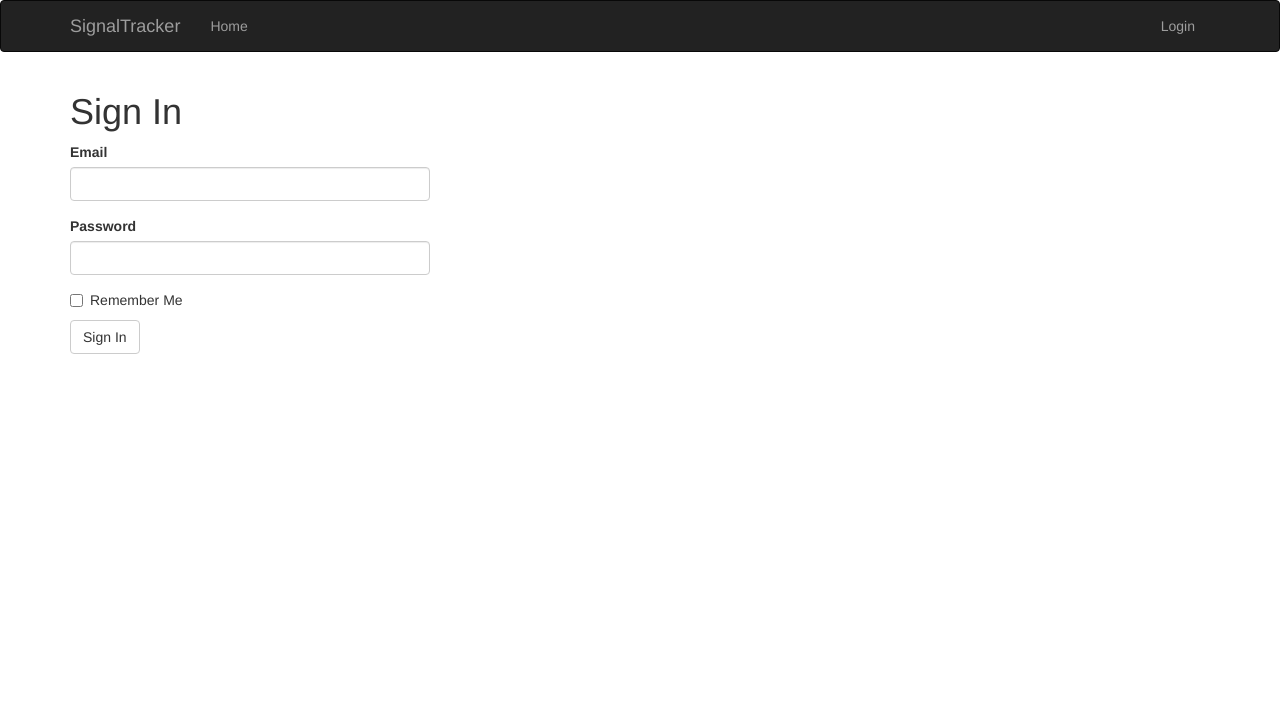
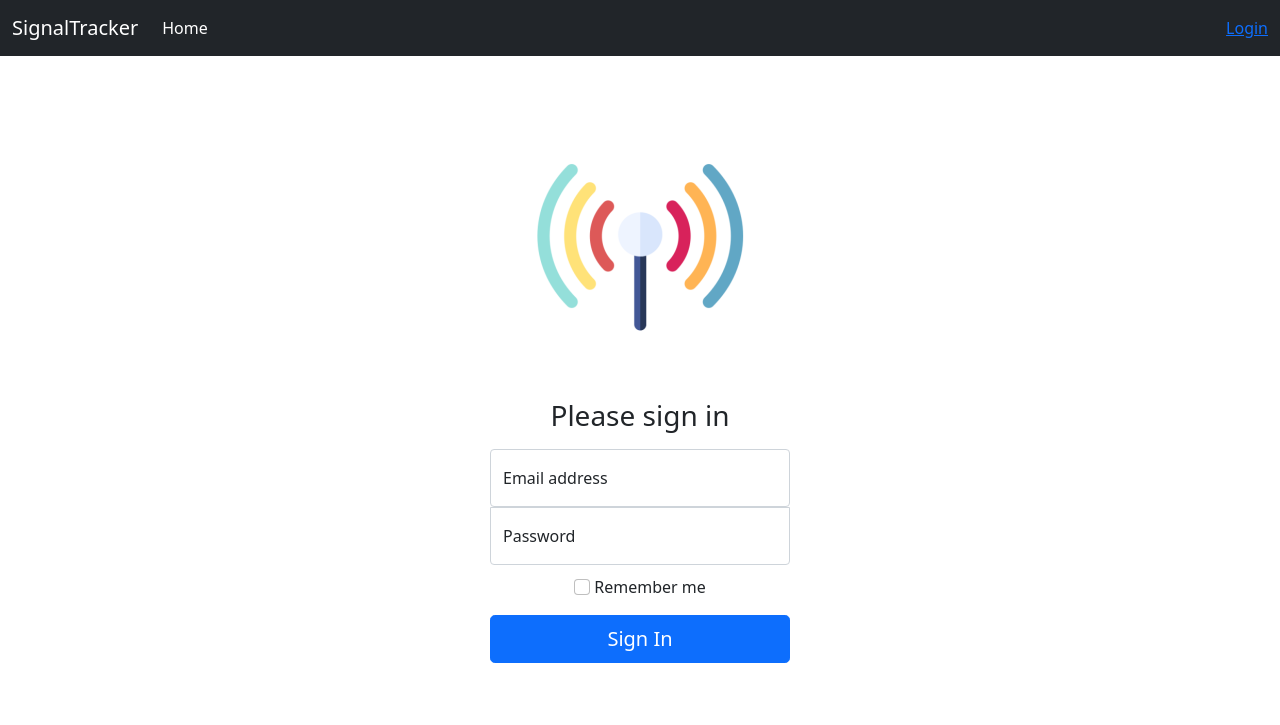
Before and after one commit to derekrobertson/SignalTrackerWeb, a Flask app: page /login in a window 1280 px wide. Shown: the top 725 px of the page. Run offline with Flask 2, Linux system fonts and the light colour scheme; parts of the project's set-up code (start-up, migrations or seed data) failed here and were passed over; some libraries are stand-ins or nearby versions.

Commit message:
Created login form

```diff
--- a/app/forms.py
+++ b/app/forms.py
@@ -1,9 +1,14 @@
-from flask_wtf import FlaskForm
-from wtforms import StringField, PasswordField, BooleanField, SubmitField
+from flask_wtf import FlaskForm, Form
+from wtforms import StringField, PasswordField, BooleanField, SubmitField, DateField
 from wtforms.validators import DataRequired
 
+
 class LoginForm(FlaskForm):
-    email = StringField('Email', validators=[DataRequired()])
+    email = StringField('Email address', validators=[DataRequired()])
     password = PasswordField('Password', validators=[DataRequired()])
-    remember_me = BooleanField('Remember Me')
+    remember_me = BooleanField('Remember me')
     submit = SubmitField('Sign In')
+
+
+class DatePickerForm(Form):
+    date = DateField(id='datepick')
--- /dev/null
+++ b/app/static/signin.css
@@ -0,0 +1,27 @@
+
+.form-signin {
+  width: 100%;
+  max-width: 330px;
+  padding: 15px;
+  margin: auto;
+}
+
+.form-signin .checkbox {
+  font-weight: 400;
+}
+
+.form-signin .form-floating:focus-within {
+  z-index: 2;
+}
+
+.form-signin input[type="email"] {
+  margin-bottom: -1px;
+  border-bottom-right-radius: 0;
+  border-bottom-left-radius: 0;
+}
+
+.form-signin input[type="password"] {
+  margin-bottom: 10px;
+  border-top-left-radius: 0;
+  border-top-right-radius: 0;
+}
--- a/app/templates/base.html
+++ b/app/templates/base.html
@@ -1,24 +1,35 @@
-{% extends 'bootstrap/base.html' %}
+<!doctype html>
 
-{% block title %}
-    {% if title %}{{ title }} - SignalTracker{% else %}Welcome to SignalTracker{% endif %}
-{% endblock %}
+<head>
+    <!-- Required meta tags -->
+    <meta charset="utf-8">
+    <meta name="viewport" content="width=device-width, initial-scale=1">
 
+    <!-- Bootstrap CSS -->
+    <link href="https://cdn.jsdelivr.net/npm/bootstrap@5.0.2/dist/css/bootstrap.min.css" rel="stylesheet" integrity="sha384-EVSTQN3/azprG1Anm3QDgpJLIm9Nao0Yz1ztcQTwFspd3yD65VohhpuuCOmLASjC" crossorigin="anonymous">
+
+    <title>SignalTracker</title>
+
+
+
+    {% if css_signin %}
+        <link href="{{ url_for('static', filename='signin.css') }}" rel="stylesheet">
+    {% endif %}
+</head>
+
+<body>
     {% block navbar %}
-    <nav class="navbar navbar-inverse">
-        <div class="container">
-            <div class="navbar-header">
-                <button type="button" class="navbar-toggle collapsed" data-toggle="collapse" data-target="#bs-example-navbar-collapse-1" aria-expanded="false">
-                    <span class="sr-only">Toggle navigation</span>
-                    <span class="icon-bar"></span>
-                    <span class="icon-bar"></span>
-                    <span class="icon-bar"></span>
+        <nav class="navbar navbar-expand-lg navbar-dark bg-dark">
+            <div class="container-fluid">
+                <a class="navbar-brand" href="{{ url_for('index') }}">SignalTracker</a>
+                <button class="navbar-toggler" type="button" data-bs-toggle="collapse" data-bs-target="#navbarSupportedContent" aria-controls="navbarSupportedContent" aria-expanded="false" aria-label="Toggle navigation">
+                    <span class="navbar-toggler-icon"></span>
                 </button>
-                <a class="navbar-brand" href="{{ url_for('index') }}">SignalTracker</a>
-            </div>
-            <div class="collapse navbar-collapse" id="bs-example-navbar-collapse-1">
-                <ul class="nav navbar-nav">
-                    <li><a href="{{ url_for('index') }}">Home</a></li>
+                <div class="collapse navbar-collapse" id="navbarSupportedContent">
+                    <ul class="navbar-nav me-auto mb-2 mb-lg-0">
+                        <li class="nav-item">
+                            <a class="nav-link active" aria-current="page" href="{{ url_for('index') }}">Home</a>
+                        </li>
                     </ul>
                     <ul class="nav navbar-nav navbar-right">
                         {% if current_user.is_anonymous %}
@@ -34,11 +45,11 @@
     {% endblock %}
 
     {% block content %}
-    <div class="container">
+        <div class="container py-5">
             {% with messages = get_flashed_messages() %}
             {% if messages %}
                 {% for message in messages %}
-            <div class="alert alert-info" role="alert">{{ message }}</div>
+                <div class="alert alert-primary" role="alert">{{ message }}</div>
                 {% endfor %}
             {% endif %}
             {% endwith %}
@@ -47,3 +58,7 @@
             {% block app_content %}{% endblock %}
         </div>
     {% endblock %}
+
+    <!-- Bootstrap and popper bundle JS-->
+    <script src="https://cdn.jsdelivr.net/npm/bootstrap@5.0.2/dist/js/bootstrap.bundle.min.js" integrity="sha384-MrcW6ZMFYlzcLA8Nl+NtUVF0sA7MsXsP1UyJoMp4YLEuNSfAP+JcXn/tWtIaxVXM" crossorigin="anonymous"></script>
+</body>
--- a/app/templates/login.html
+++ b/app/templates/login.html
@@ -1,13 +1,23 @@
-
 {% extends 'base.html' %}
-{% import 'bootstrap/wtf.html' as wtf %}
 
 {% block app_content %}
-    <h1>Sign In</h1>
-    <div class="row">
-        <div class="col-md-4">
-            {{ wtf.quick_form(form) }}
+<main class="form-signin text-center">
+    <form action="" method="post" novalidate>
+        {{ form.hidden_tag() }}
+        <img class="mb-4" src="{{ url_for('static', filename='signaltracker.png') }}" alt="" width="256" height="256">
+            <h1 class="h3 mb-3 fw-normal">Please sign in</h1>
+        <div class="form-floating">
+            {{ form.email.label(class="form-label") }}
+            {{ form.email(size=32, class="form-control") }}
         </div>
-    </div>
-    <br>
+        <div class="form-floating">
+            {{ form.password.label(class="form-label") }}
+            {{ form.password(size=32, class="form-control") }}
+        </div>
+        <div class="checkbox mb-3">
+            {{ form.remember_me(class="form-check-input") }} {{ form.remember_me.label(class="form-check-label") }}
+        </div>
+        {{ form.submit(class="w-100 btn btn-lg btn-primary") }}
+    </form>
+</main>
 {% endblock %}
--- a/app/web_routes.py
+++ b/app/web_routes.py
@@ -32,7 +32,7 @@ def login():
         if not next_page or url_parse(next_page).netloc != '':
             next_page = url_for('index')
         return redirect(next_page)
-    return render_template('login.html', title='Sign In', form=form)
+    return render_template('login.html', title='Sign In', form=form, css_signin=True)
 
 
 @app.route('/logout')
```
Also changed, not shown: app/templates/index.html (+9 -4 lines), app/static/signaltracker.png (added). Lines whose indentation alone changed are shown as unchanged.
